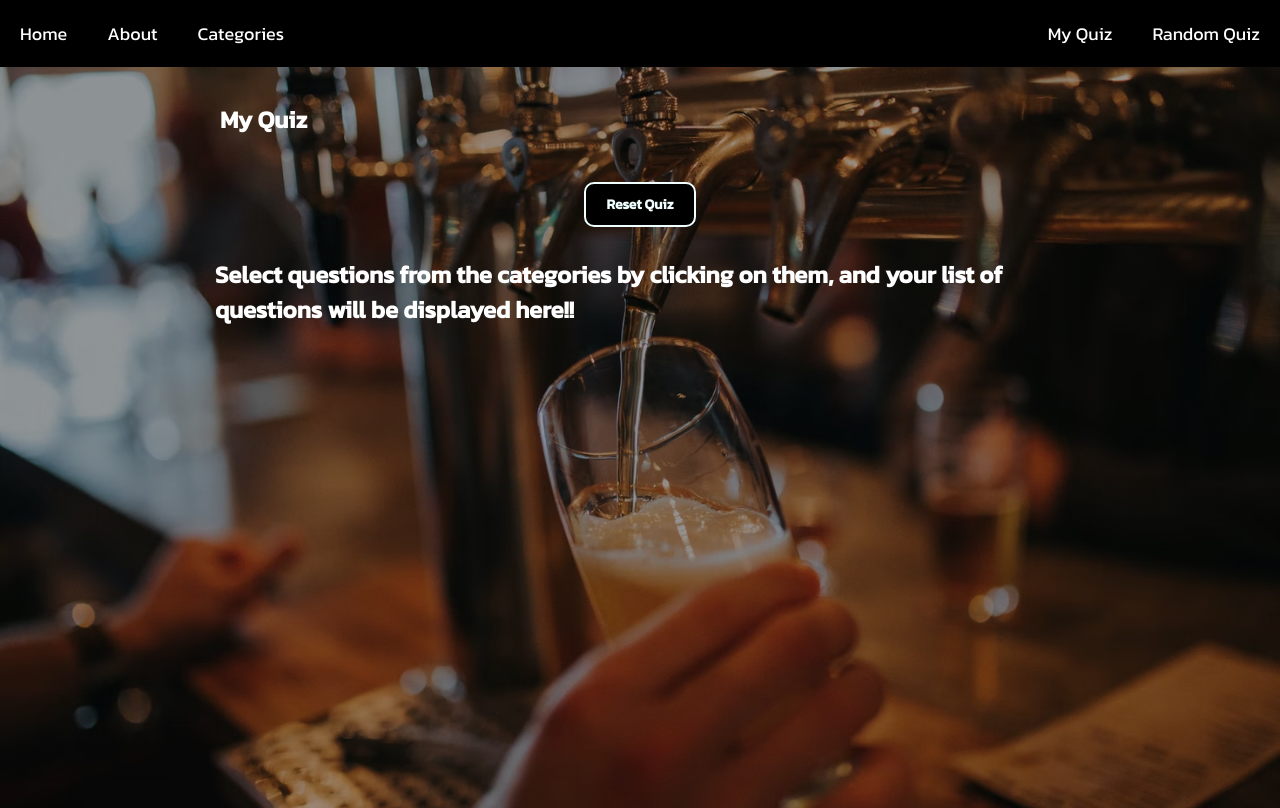
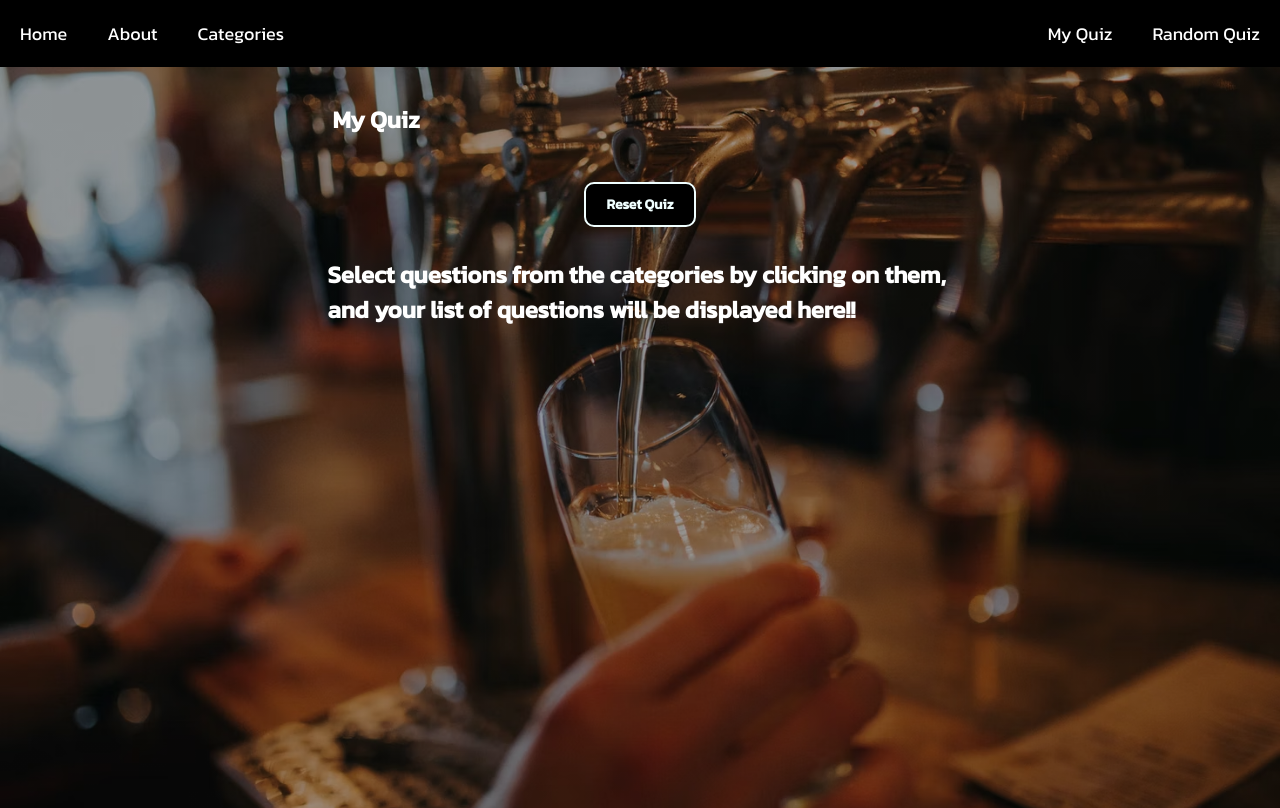
Before and after one commit to jdeering94/Pub-Quiz-Generator, a React (Create React App) app: page /myquiz in a window 1280 px wide. Built offline with nearby package versions, Linux system fonts and the light colour scheme.

Commit message:
more responsive design fixes

```diff
--- a/src/styles/about.scss
+++ b/src/styles/about.scss
@@ -5,7 +5,6 @@
   background-repeat: no-repeat;
   background-size: cover;
   color: #fff;
-  // height: 90vh;
   min-height: calc(100vh - var(--navHeight) - 48px);
   margin-top: 0;
   padding: 20px;
--- a/src/styles/my-quiz.scss
+++ b/src/styles/my-quiz.scss
@@ -11,6 +11,7 @@
 
 // this (myQuiz-section) is also in randomQuiz.js
 .myQuiz-section > * {
+  width: 675px;
   max-width: 900px;
 }
 
```
Also changed, not shown: src/styles/main.scss (+0 -28 lines), src/styles/responsive-design.scss (+0 -8 lines).
